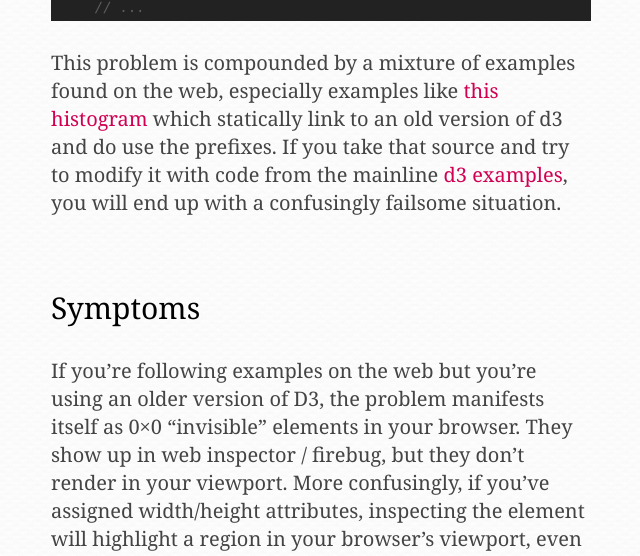
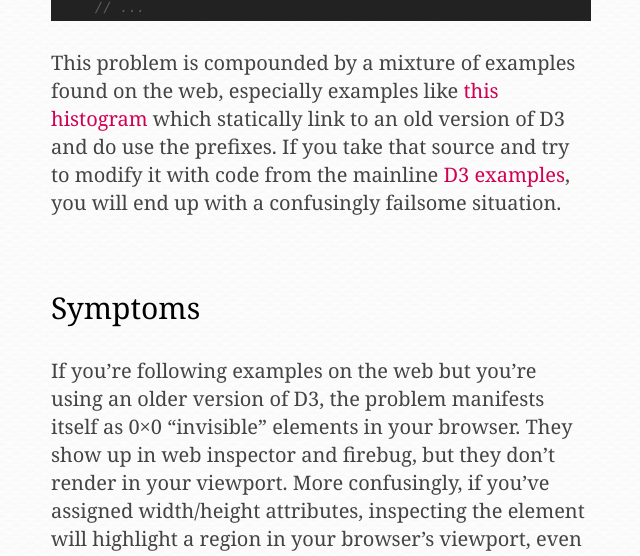
Before and after one commit to idan/oldsite, a Jekyll site: the page built from _posts/2012-1-9-Nonrendering-elements-in-d3js.md, in a window 1280 px wide and 900 px high, scrolled down 986 px. Shown: the part 155-711 px from the top of the window, without its empty margins (319-959 px from the left). Built offline with Jekyll 4.4.1, drawn with Linux system fonts in a browser that asks for light colours; nearby versions of some CDN libraries; Markdown is read by kramdown in place of the engine named in the settings; comment, search, counter and statistics services are not loaded; some of the changed text lies outside the part shown.

Commit message:
Fixed quotes, D3 capitalization

```diff
--- a/_posts/2012-1-9-Nonrendering-elements-in-d3js.md
+++ b/_posts/2012-1-9-Nonrendering-elements-in-d3js.md
@@ -30,11 +30,11 @@ var vis = d3.select("body")
     // ...
 {% endhighlight %}
 
-This problem is compounded by a mixture of examples found on the web, especially examples like [this histogram](http://bl.ocks.org/993912) which statically link to an old version of d3 and do use the prefixes. If you take that source and try to modify it with code from the mainline [d3 examples](https://github.com/mbostock/d3/tree/master/examples), you will end up with a confusingly failsome situation.
+This problem is compounded by a mixture of examples found on the web, especially examples like [this histogram](http://bl.ocks.org/993912) which statically link to an old version of D3 and do use the prefixes. If you take that source and try to modify it with code from the mainline [D3 examples](https://github.com/mbostock/d3/tree/master/examples), you will end up with a confusingly failsome situation.
 
 ## Symptoms
 
-If you’re following examples on the web but you’re using an older version of D3, the problem manifests itself as 0×0 "invisible" elements in your browser. They show up in web inspector / firebug, but they don’t render in your viewport. More confusingly, if you’ve assigned width/height attributes, inspecting the element will highlight a region in your browser’s viewport, even though nothing gets painted inside.
+If you’re following examples on the web but you’re using an older version of D3, the problem manifests itself as 0×0 “invisible” elements in your browser. They show up in web inspector and firebug, but they don’t render in your viewport. More confusingly, if you’ve assigned width/height attributes, inspecting the element will highlight a region in your browser’s viewport, even though nothing gets painted inside.
 
 ## Solution
 
```
Also changed, not shown: other parts of _posts/2012-1-9-Nonrendering-elements-in-d3js.md (+1 -1 lines).
